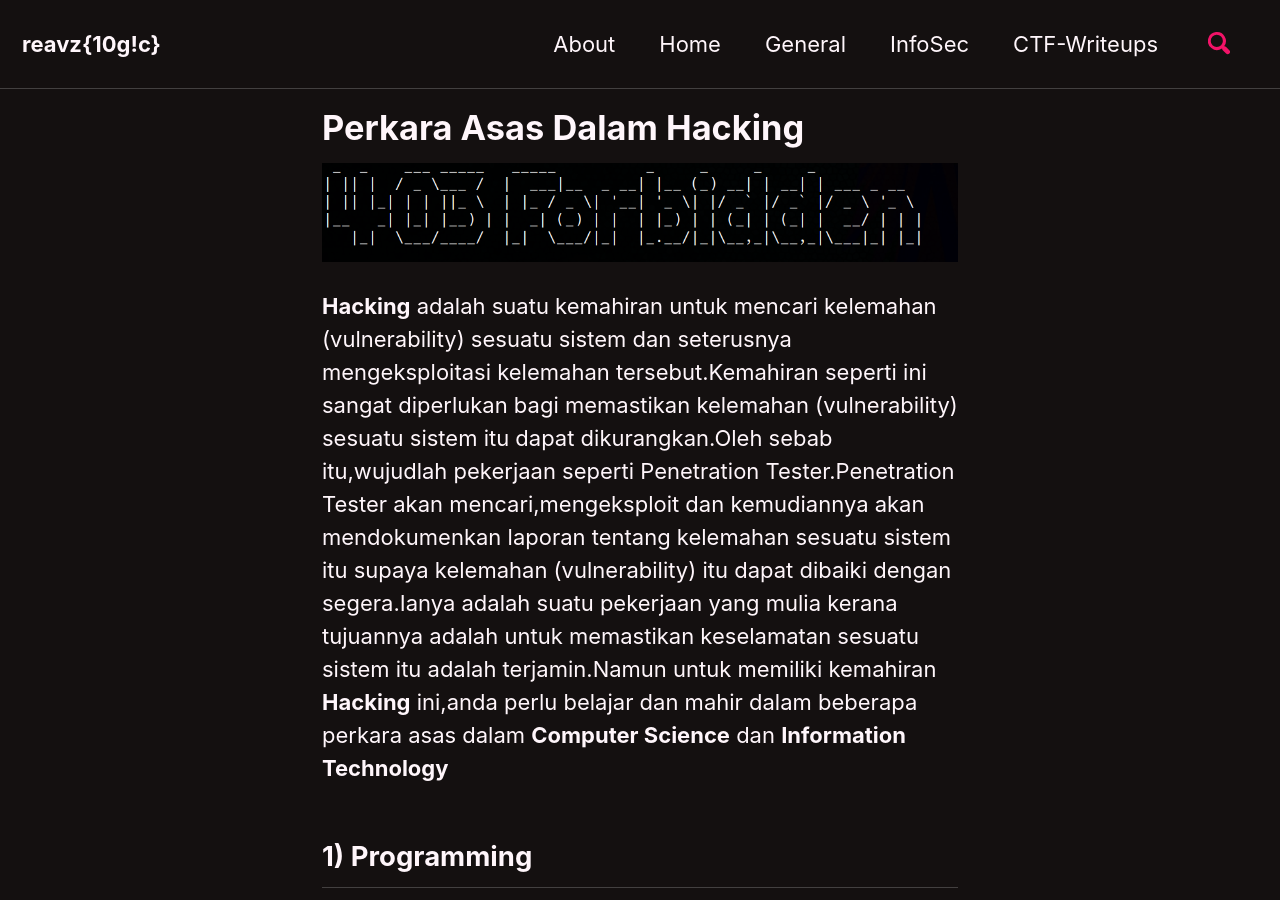
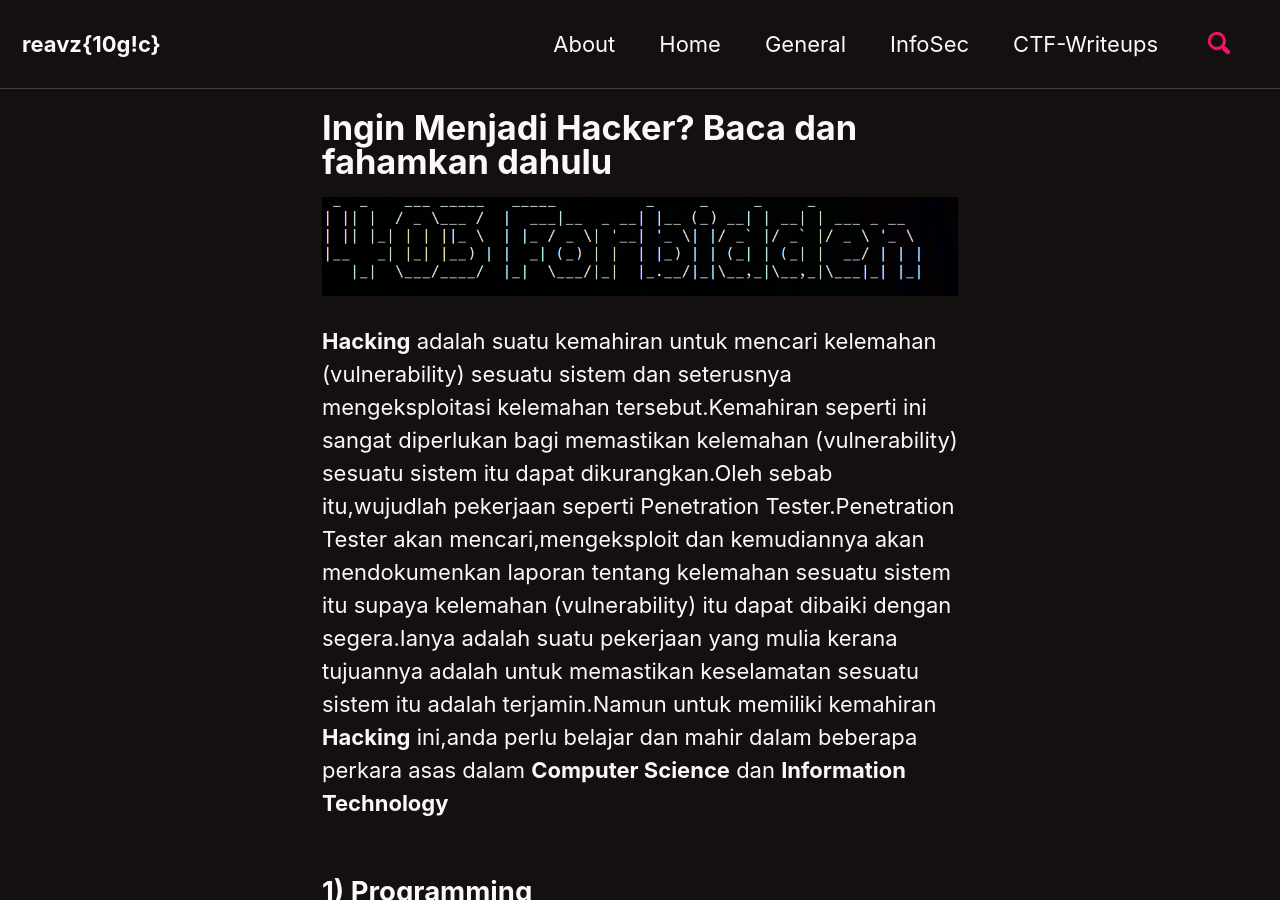
Before and after one commit to faridarif/faridarif.github.io, a Jekyll site: the page built from _posts/2020-09-25-General-AsasHacking.md, in a window 1280 px wide and 900 px high. Built offline with Jekyll 4.4.1, drawn with Linux system fonts in a browser that asks for light colours; cached includes are drawn as plain includes.

Commit message:
Update 2020-09-25-General-AsasHacking.md

```diff
--- a/_posts/2020-09-25-General-AsasHacking.md
+++ b/_posts/2020-09-25-General-AsasHacking.md
@@ -1,8 +1,8 @@
 ---
-title: "Perkara Asas Dalam Hacking"
+title: "Ingin Menjadi Hacker? Baca dan fahamkan dahulu"
 date: 2020-09-25
 layout: single
-permalink: /general/asashacking/
+permalink: /general/ingin-menjadi-hacker?-baca-dan-fahamkan-dahulu/
 tags: [Hacking, Information Technology]
 ---
 
```
